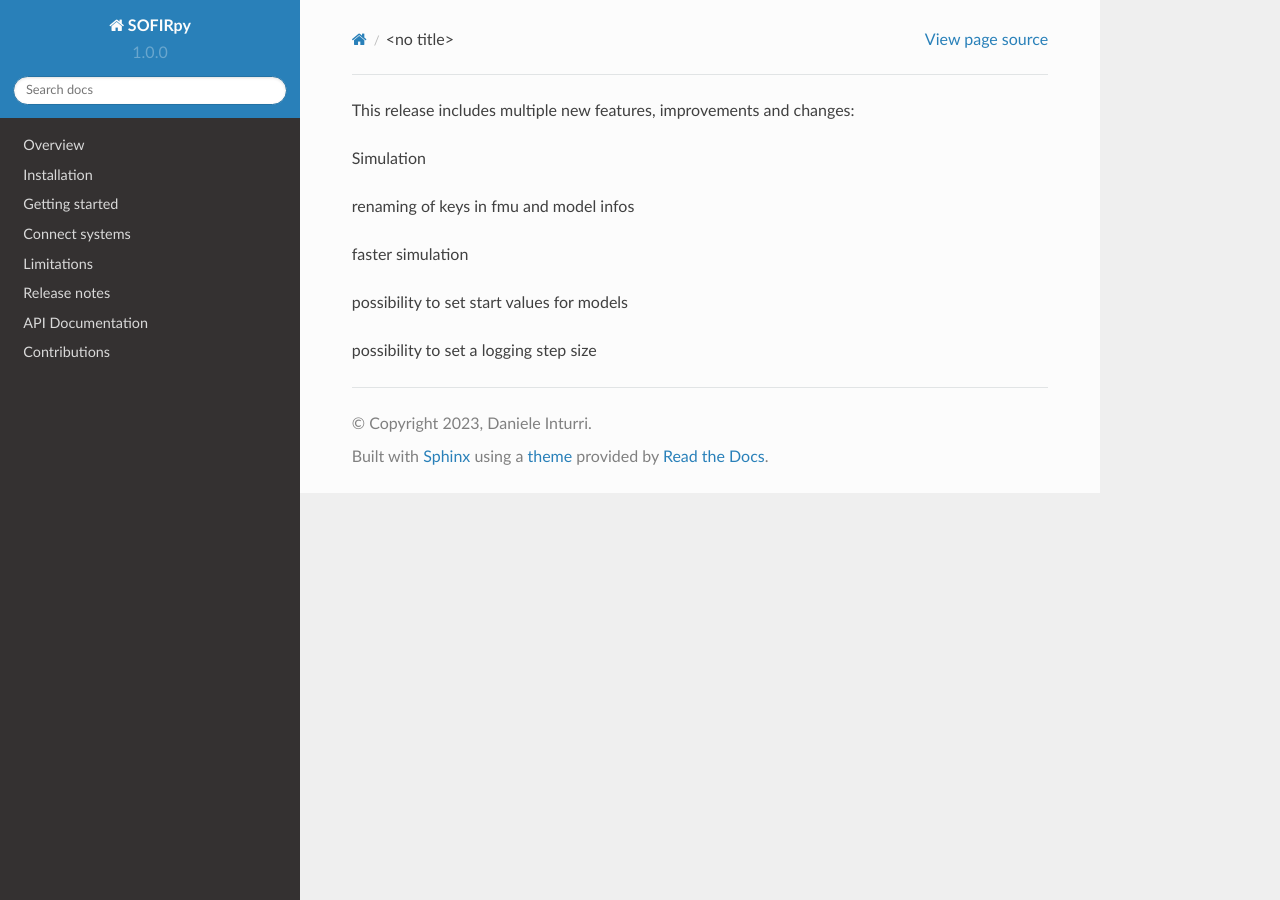
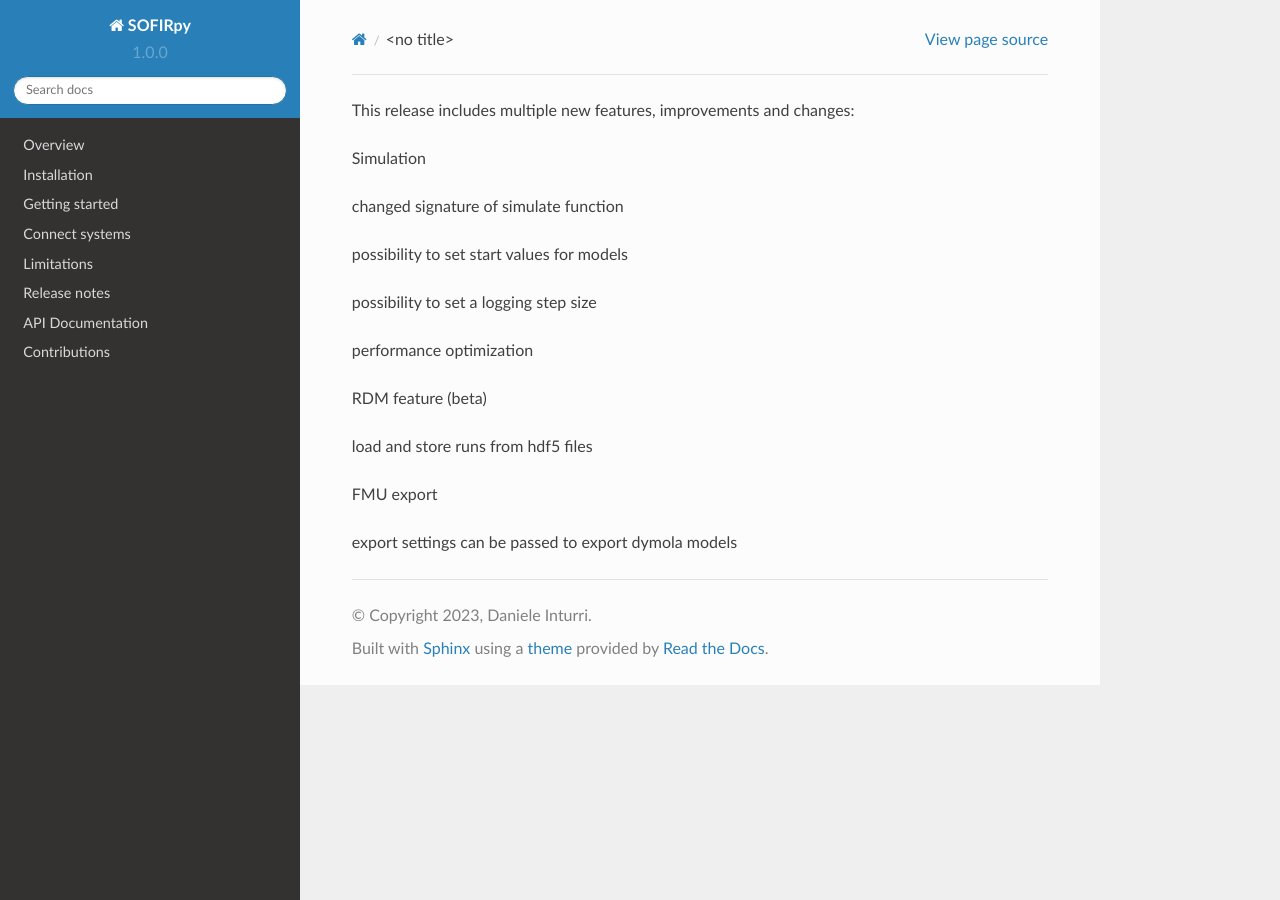
Before and after one commit to fluid-systems/SOFIRpy, a Sphinx documentation site: the page built from docs/change_log/v1.0.0.rst, in a window 1280 px wide. Built offline with Sphinx 7.4.7 and the Read the Docs theme 2.0.0, drawn with Linux system fonts in a browser that asks for light colours.

Commit message:
update changelog

```diff
--- a/docs/change_log/v1.0.0.rst
+++ b/docs/change_log/v1.0.0.rst
@@ -2,7 +2,15 @@ This release includes multiple new features, improvements and changes:
 
 Simulation
 
-- renaming of keys in fmu and model infos
-- faster simulation
+- changed signature of simulate function
 - possibility to set start values for models
 - possibility to set a logging step size
+- performance optimization
+
+RDM feature (beta)
+
+- load and store runs from hdf5 files
+
+FMU export
+
+- export settings can be passed to export dymola models
```
